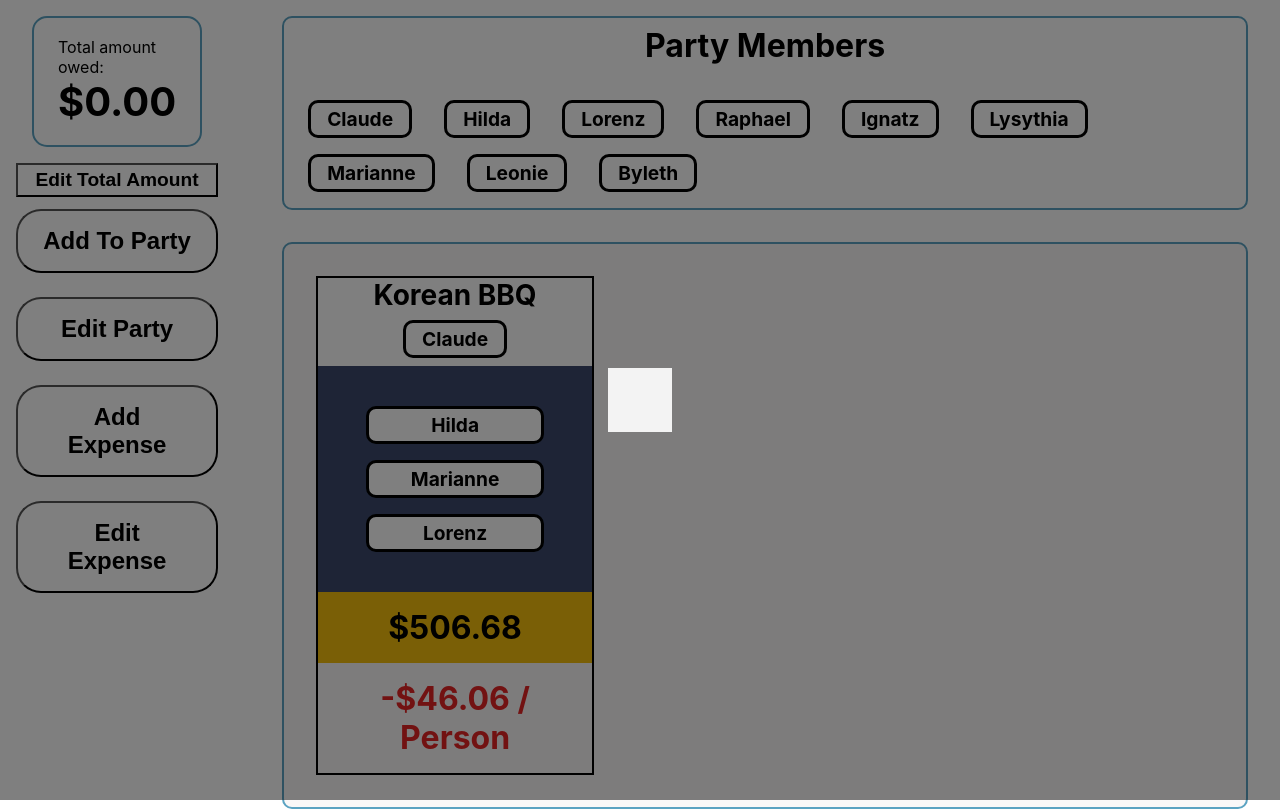
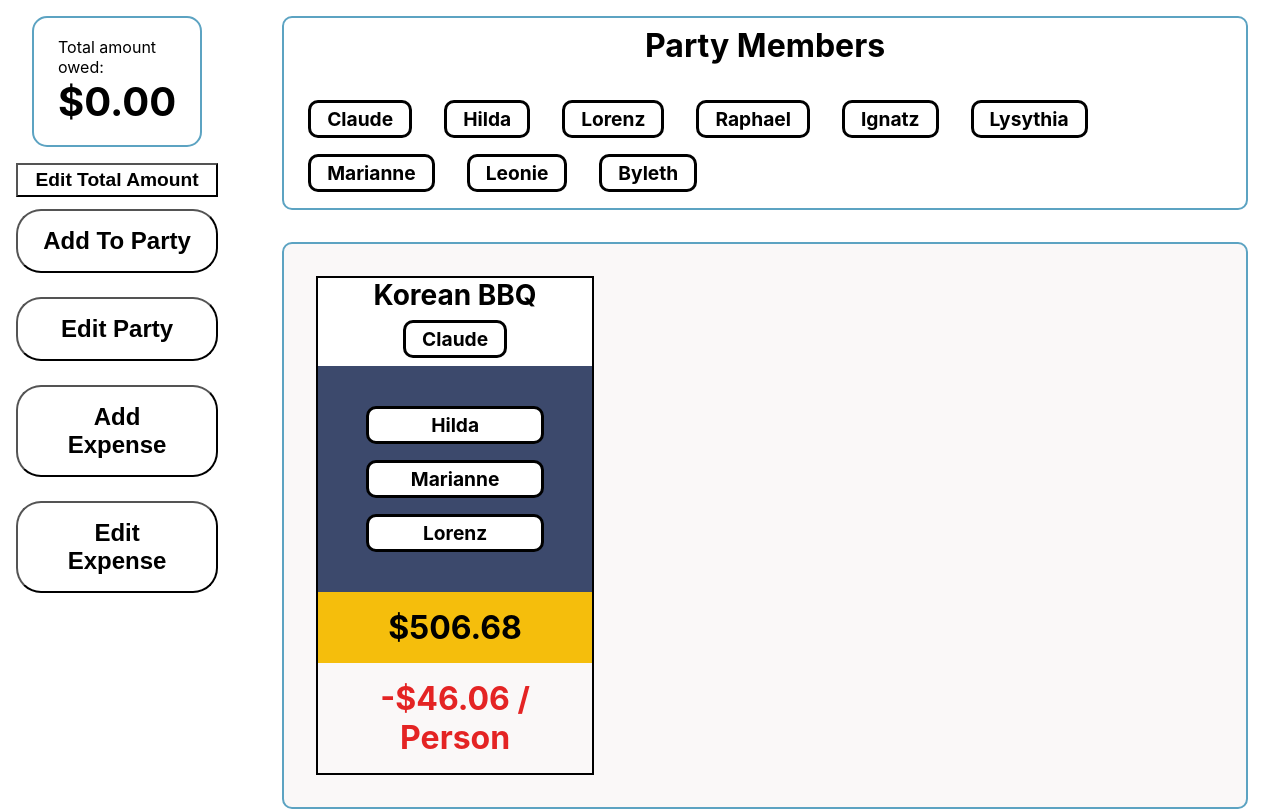
Before and after one commit to WesloTheWeb/SplitBillApp, a React (Create React App) app: page / in a window 1280 px wide. Built offline with nearby package versions, Linux system fonts and the light colour scheme.

Commit message:
Redux state fixed with overlay

```diff
--- a/src/App.js
+++ b/src/App.js
@@ -14,11 +14,17 @@ function App() {
   const overlay = useSelector((state) => state.overlay);
   const dispatch = useDispatch();
 
+  const exampleClick = () => {
+    console.log('clicked from prop!')
+  }
+
   return (
     <div className="App">
       {
-        overlay ? <OverlayModal /> : null
+        overlay.overlay ? <OverlayModal /> : null
       }
+      {console.log(overlay.overlay)}
+      {/* {console.log(overlay.state)} */}
       <nav >
         <TotalSum
           amount={0.00}
@@ -27,7 +33,8 @@ function App() {
         <Button title='Edit party' />
         <Button
           title='Add expense'
-          action={() => dispatch(toggleOverlay)}
+          action={() => dispatch(toggleOverlay())}
+          test={exampleClick}
         />
         <Button title='Edit expense' />
       </nav>
--- a/src/app/overlaySlice.js
+++ b/src/app/overlaySlice.js
@@ -1,4 +1,4 @@
-import { createSlice, PayloadAction } from "@reduxjs/toolkit";
+import { createSlice } from "@reduxjs/toolkit";
 
 const initialState = {
     overlay: false
@@ -9,7 +9,6 @@ const overlaySlice = createSlice({
     initialState,
     reducers: {
         toggleOverlay: (state) => {
-            console.log('uwu')
             state.overlay = !state.overlay
         }
     },
--- a/src/app/store.js
+++ b/src/app/store.js
@@ -1,6 +1,6 @@
 import { configureStore } from '@reduxjs/toolkit'
 import { expenseModal } from './modalSlice'
-import { toggleOverlay } from './overlaySlice'
+import toggleOverlay from './overlaySlice'
 // import rootReducer from './reducers'
 
 export const store = configureStore({
--- a/src/components/Button/Button.js
+++ b/src/components/Button/Button.js
@@ -6,7 +6,8 @@ import classes from './Button.module.scss';
 
 const { totalSumButton, cancelCTA } = classes;
 
-const Button = ({ title, action, type }) => {
+const Button = ({ title, action, type, test }) => {
+
     const dispatch = useDispatch();
 
     // TODO: Would need to pass functions to different modals
--- a/src/components/OverlayModal/OverlayModal.js
+++ b/src/components/OverlayModal/OverlayModal.js
@@ -1,12 +1,17 @@
 import React from 'react';
+import { useDispatch } from 'react-redux';
 import Overlay from '../Overlay/Overlay';
 import Modal from '../Modal/Modal';
+import { toggleOverlay } from '../../app/overlaySlice';
 
-const OverlayModal = (props) => {
+const OverlayModal = () => {
+
+    const dispatch = useDispatch();
+
     return (
         <>
             <Overlay
-            // close={amountHandler}
+                close={() => dispatch(toggleOverlay())}
             />
             <Modal
             // type='expense'
```
